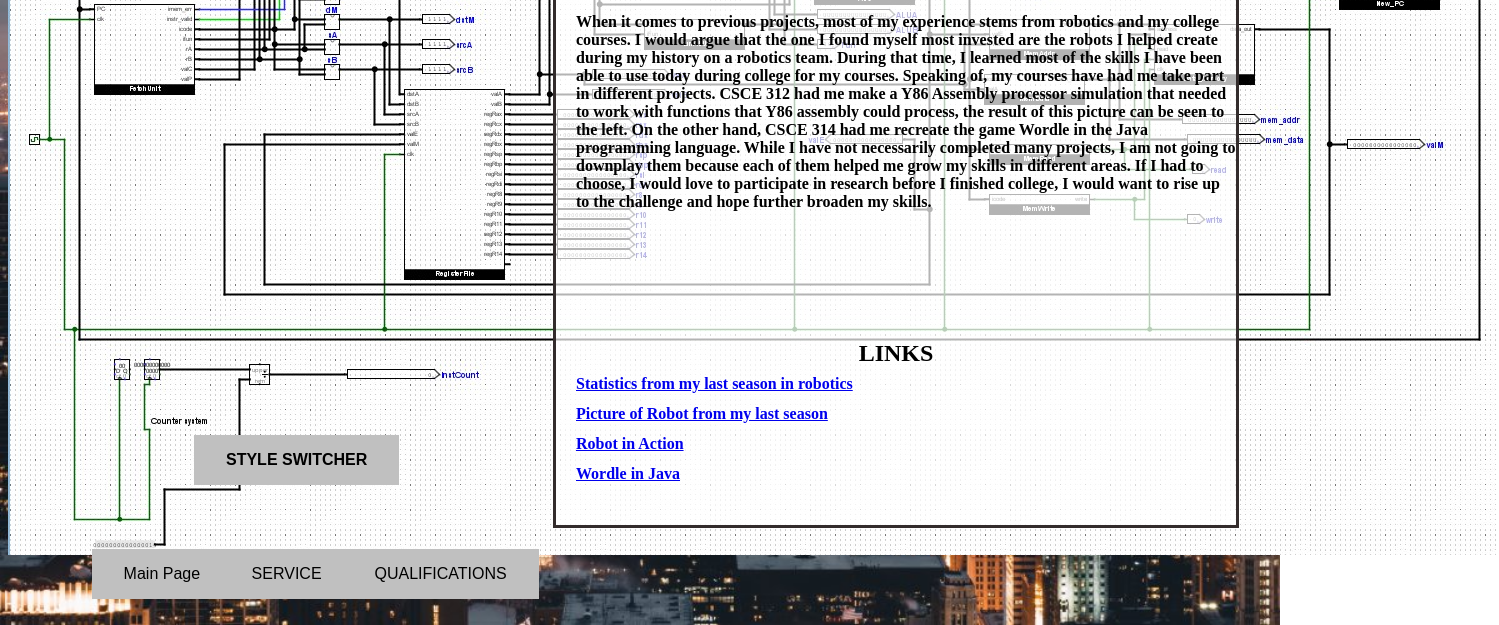
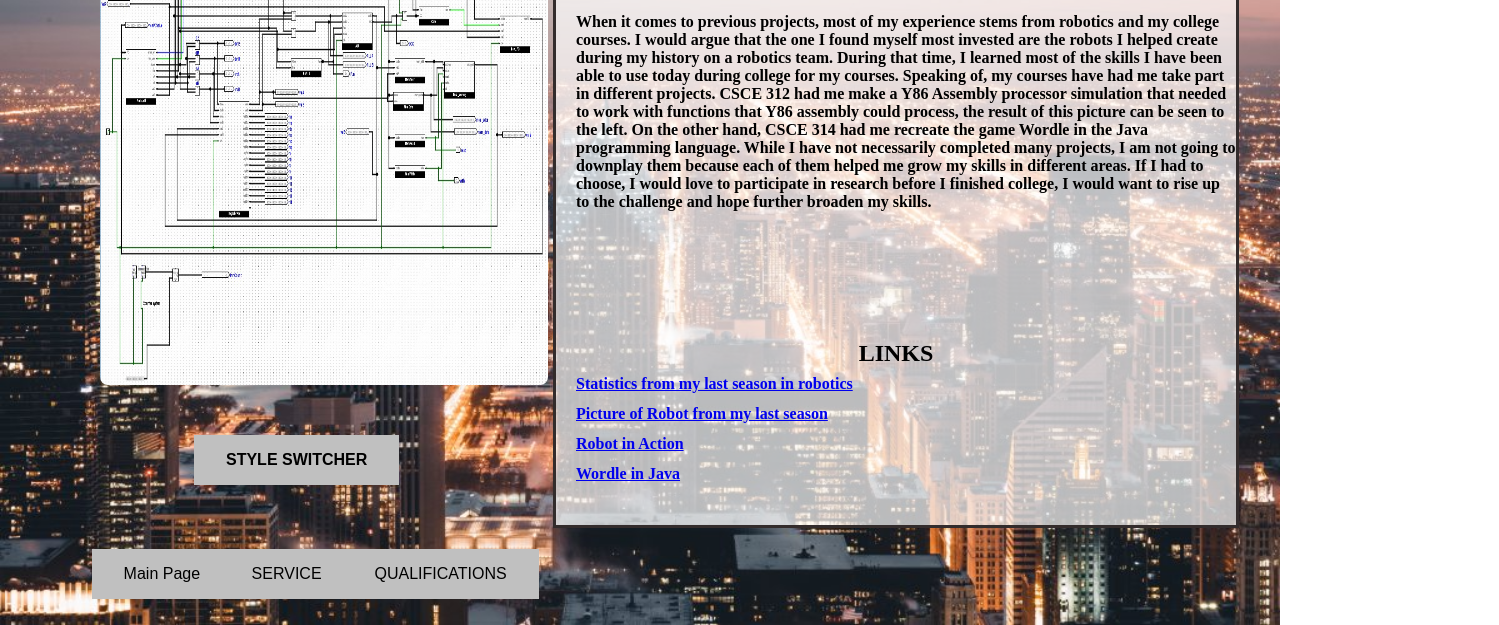
Before and after one commit to CSCE331-Fall2024/CSCE331_cadea_566, a plain HTML site: page Technical_Page.html in a window 1280 px wide. Shown: the part 175-800 px from the top of the page, 1499 px wide, since content can reach past the window. Drawn offline with Linux system fonts and the light colour scheme.

Commit message:
Second Iteration - Fixed Img in Technical Page: Final Change

```diff
--- a/Technical_Page.html
+++ b/Technical_Page.html
@@ -3,7 +3,7 @@
     <link id="mainStyleSheet" rel = "styleSheet" href = "base_style.css">
 </head>
 
-<img class="img Tech_Img" src = "Project.jpg">
+<img class="img Tech_img" src = "Project.jpg">
 <h1 class="h1 PageHead">Technical</h1>
 <div class="textbox">
     <p class="p Desc_Text">When it comes to previous projects, most of my experience stems from robotics and my college courses. I would argue that the one I found myself most invested are the robots I helped create during my history on a robotics team. During that time, I learned most of the skills I have been able to use today during college for my courses. Speaking of, my courses have had me take part in different projects. CSCE 312 had me make a Y86 Assembly processor simulation that needed to work with functions that Y86 assembly could process, the result of this picture can be seen to the left. On the other hand, CSCE 314 had me recreate the game Wordle in the Java programming language. While I have not necessarily completed many projects, I am not going to downplay them because each of them helped me grow my skills in different areas. If I had to choose, I would love to participate in research before I finished college, I would want to rise up to the challenge and hope further broaden my skills.</h1>
```
